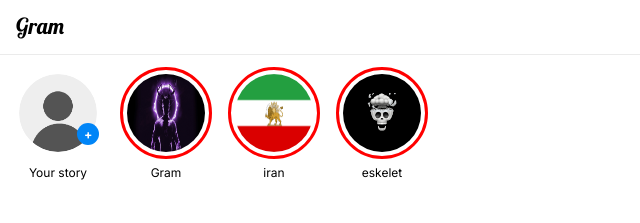
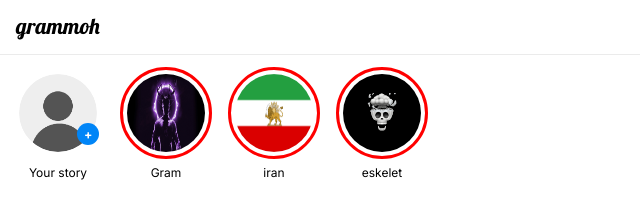
Before and after one commit to m0h4-0/gram, a plain HTML site: page index.html in a window 1280 px wide. Shown: the top 223 px of the page, 0-640 px from the left. Drawn offline with Linux system fonts and the light colour scheme.

Commit message:
Add files via upload

```diff
--- a/index.html
+++ b/index.html
@@ -4,14 +4,16 @@
     <meta charset="UTF-8">
     <meta http-equiv="X-UA-Compatible" content="IE=edge">
     <meta name="viewport" content="width=device-width, initial-scale=1.0">
-    <title>Gram</title>
+    <meta name="description" content="وبسایت رسمی grammoh ساخته شده توسط m0h4-0">
+    <meta name="keywords" content="grammoh">
+    <title>grammoh</title>
     <link rel="stylesheet" href="style.css">
     <link rel="stylesheet" href="https://cdnjs.cloudflare.com/ajax/libs/font-awesome/6.4.0/css/all.min.css">
     <link rel="stylesheet" href="https://fonts.googleapis.com/css2?family=Inter&family=Roboto&family=Lobster&display=swap">
 </head>
 <body id="body">
     <header>
-        <h1 class="header-h1">Gram</h1>
+        <h1 class="header-h1">grammoh</h1>
         <i class="fa-regular fa-paper-plane" id="direct-btn" style="font-size: 18px;"></i>
     </header>
     <div class="stories">
@@ -255,6 +257,7 @@
             </div>
         </div>
     </div>
+    <p>grammoh یک پیامرسان است.</p>
     <div class="alert" id="mAlert">
         <div class="alert-div" id="mAlertDiv">
             <p class="alert-div-p" id="mAlertDivP"></p>
```
